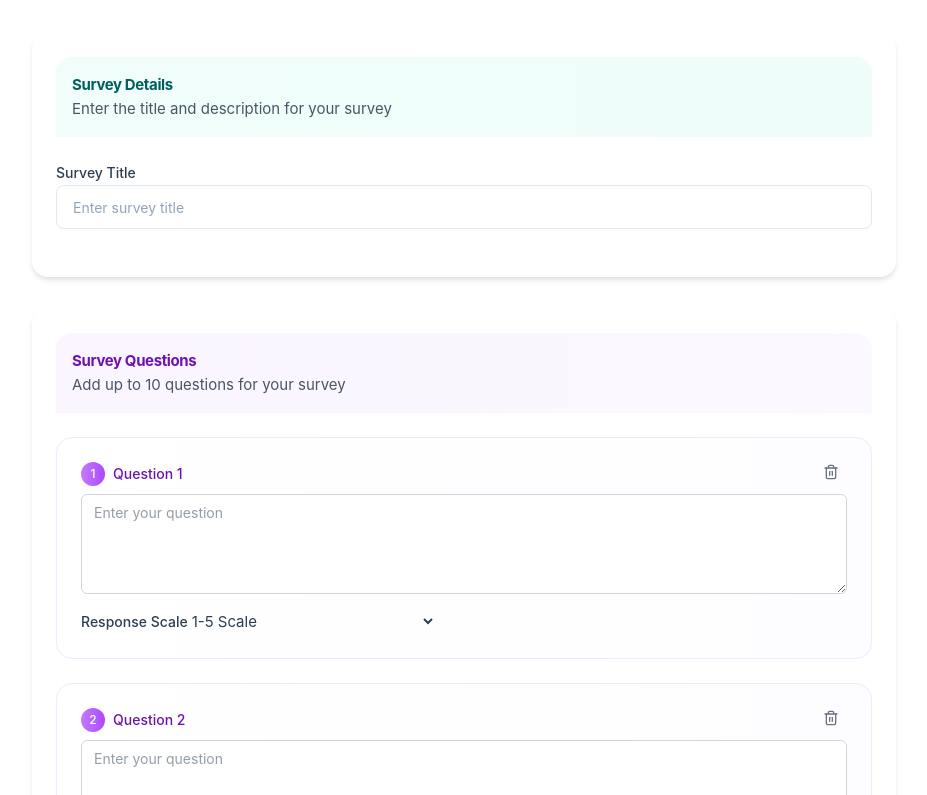
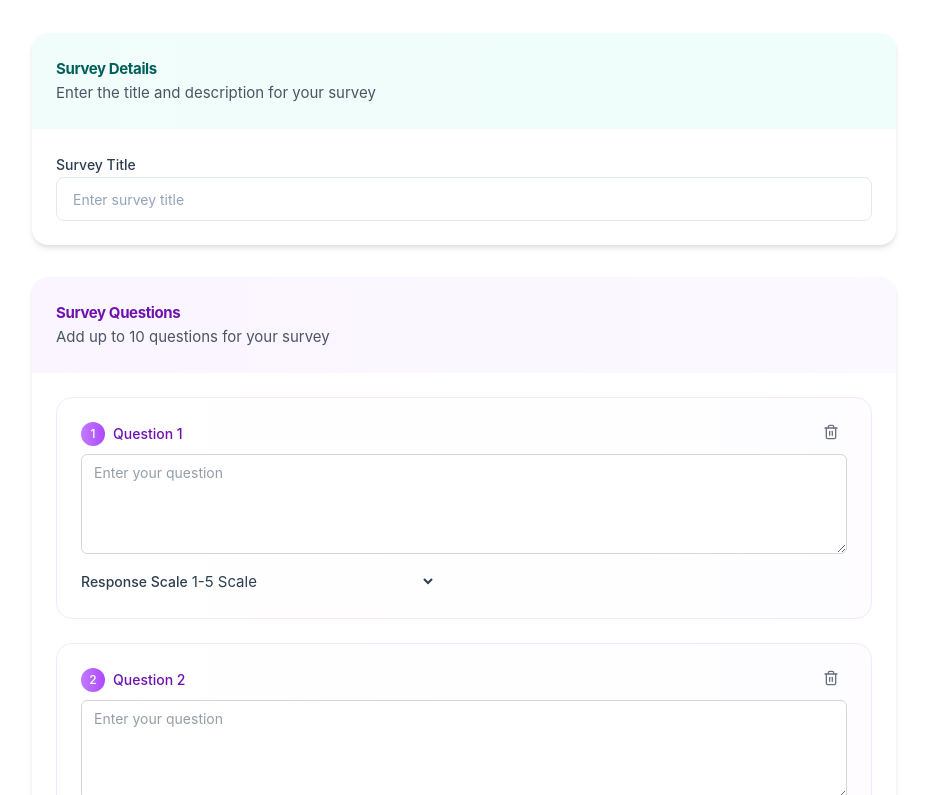
Before and after one commit to sarah-lena94/survey_tool, a Vue app in the folder frontend/: page /create in a window 1280 px wide. Shown: the part 285-1080 px from the top of the page, without its empty margins (176-1103 px from the left). Built offline with nearby package versions, Linux system fonts and the light colour scheme; the HTML template or start-up script is replaced by a standard one.

Commit message:
removed padding from card component

```diff
--- a/frontend/src/components/ui/Card.vue
+++ b/frontend/src/components/ui/Card.vue
@@ -1,5 +1,5 @@
 <template>
-  <div class="rounded-2xl shadow-md p-6" data-v0-t="card">
+  <div class="rounded-2xl shadow-md" data-v0-t="card">
     <slot />
   </div>
 </template>
--- a/frontend/src/views/CreateSurveyView.vue
+++ b/frontend/src/views/CreateSurveyView.vue
@@ -110,11 +110,11 @@ const createSurvey = async () => {
 
       <form @submit.prevent="createSurvey">
         <Card class="mb-8 rounded-2xl shadow-md hover:shadow-lg transition-all duration-300 border-teal-100">
-          <div class="bg-gradient-to-r from-teal-50 to-teal-100/30 rounded-t-2xl p-4">
+          <div class="bg-gradient-to-r from-teal-50 to-teal-100/30 rounded-t-2xl p-6">
             <h2 class="text-teal-800 font-bold">Survey Details</h2>
             <p class="text-gray-600">Enter the title and description for your survey</p>
           </div>
-          <div class="py-6">
+          <div class="p-6">
             <div class="space-y-4">
               <div class="space-y-2">
                 <Label for="title">Survey Title</Label>
@@ -125,11 +125,11 @@ const createSurvey = async () => {
         </Card>
 
         <Card class="mb-8 rounded-2xl shadow-md hover:shadow-lg transition-all duration-300 border-purple-100">
-          <div class="bg-gradient-to-r from-purple-50 to-purple-100/30 rounded-t-2xl p-4">
+          <div class="bg-gradient-to-r from-purple-50 to-purple-100/30 rounded-t-2xl p-6">
             <h2 class="text-purple-800 font-bold">Survey Questions</h2>
             <p class="text-gray-600">Add up to 10 questions for your survey</p>
           </div>
-          <div class="py-6">
+          <div class="p-6">
             <div class="space-y-6">
               <div v-for="(question, index) in questions" :key="index" class="space-y-4 p-6 border rounded-2xl relative bg-gradient-to-r from-white to-purple-50/30 border-purple-100 hover:border-purple-200 transition-all duration-300">
                 <div class="absolute top-4 right-4">
--- a/frontend/src/views/SurveyView.vue
+++ b/frontend/src/views/SurveyView.vue
@@ -1,21 +1,21 @@
 <script setup lang="ts">
-import { ref, onMounted } from 'vue';
+import { onMounted, ref } from 'vue';
 import { useRoute, useRouter } from 'vue-router';
+import { answerService } from '../api/services/answerService';
+import { responseService } from '../api/services/responseService';
 import { surveyService } from '../api/services/surveyService';
-import { responseService } from '../api/services/responseService';
-import { answerService } from '../api/services/answerService';
+import Footer from '../components/layout/Footer.vue';
+import Header from '../components/layout/Header.vue';
+import MainLayout from '../components/layout/MainLayout.vue';
+import Button from '../components/ui/Button.vue';
+import Progress from '../components/ui/Progress.vue';
 import type { AnswerDto } from '../types/answer';
 import type { ResponseDto } from '../types/response';
+import type { Question, Survey } from '../types/survey';
+import Card from '../components/ui/Card.vue';
 
 const selectedAnswer = ref('');
 const answers = ref<Map<string, string>>(new Map());
-import Footer from '../components/layout/Footer.vue';
-import Header from '../components/layout/Header.vue';
-import MainLayout from '../components/layout/MainLayout.vue';
-import Card from '../components/ui/Card.vue';
-import Button from '../components/ui/Button.vue';
-import Progress from '../components/ui/Progress.vue';
-import type { Survey, Question } from '../types/survey';
 
 const route = useRoute();
 const surveyId = ref(route.params.id as string);
@@ -124,13 +124,6 @@ const prevQuestion = () => {
 </script>
 
 <style>
-  .card {
-    padding: 0;
-    border-radius: 1rem;
-    box-shadow: 0 4px 6px -1px rgba(0, 0, 0, 0.1), 0 2px 4px -1px rgba(0, 0, 0, 0.06);
-    overflow: hidden;
-  }
-
   input[type="radio"] {
   appearance: none;
   -webkit-appearance: none;
@@ -198,7 +191,7 @@ input[type="radio"]:checked {
         <Progress
           :value="(100 / (survey.questions?.length || 1)) * currentQuestionIndex" />
 
-        <div class="card" v-if="currentQuestion">
+        <Card v-if="currentQuestion">
           <div class="flex flex-col bg-teal-50 p-6">
             <h2 class="text-xl font-bold">{{ currentQuestion.text }}</h2>
             <p class="opacity-70 text-md mt-2">Select your response below</p>
@@ -225,7 +218,7 @@ input[type="radio"]:checked {
               Strongly agree
             </label>
           </div>
-        </div>
+        </Card>
         <div class="flex justify-between">
           <Button :disabled="currentQuestionIndex === 0" variant="outline" @click="prevQuestion">Back</Button>
           <Button :disabled="!selectedAnswer" @click="nextQuestion">{{ currentQuestionIndex + 1 ===
```
